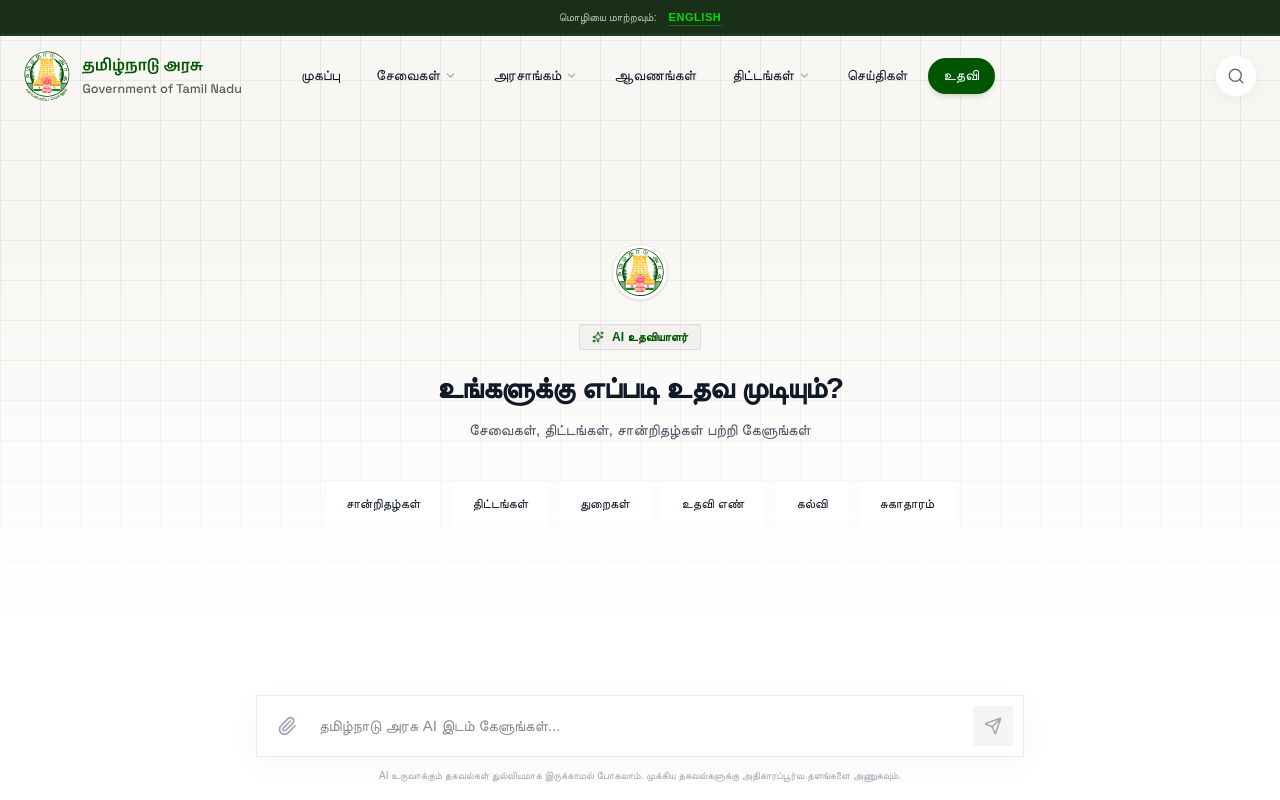
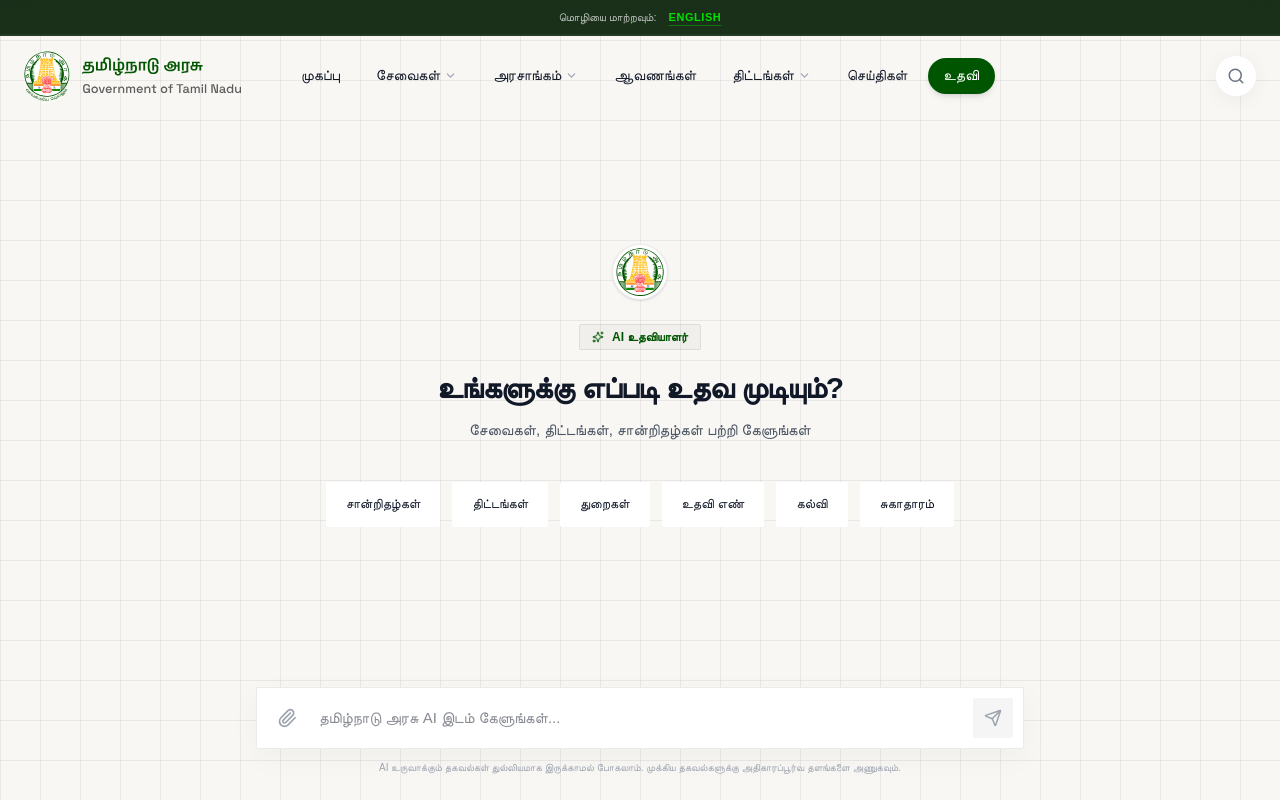
Before and after one commit to Karthick171102/Tamil-Nadu-Government, a React (Vite) app: page /help in a window 1280 px wide. Built offline with nearby package versions, Linux system fonts and the light colour scheme; a web font is replaced by a local one.

Commit message:
feat: initialize core application routing, global styles, and HelpPage structure

```diff
--- a/src/App.jsx
+++ b/src/App.jsx
@@ -105,7 +105,7 @@
       </AnimatePresence>
 
       <motion.div
-        className="flex flex-col fixed inset-0 overflow-hidden w-full bg-white dark:bg-[#0b141a]"
+        className="flex flex-col fixed inset-0 overflow-hidden w-full"
         initial={{ opacity: 0 }}
         animate={{ opacity: loading ? 0 : 1 }}
         transition={{ duration: 0.4, delay: 0.1 }}
--- a/src/index.css
+++ b/src/index.css
@@ -256,8 +256,6 @@
     linear-gradient(90deg, var(--grid-line) 1px, transparent 1px);
   background-size: 40px 40px;
   background-color: var(--bg-primary);
-  -webkit-mask-image: linear-gradient(to bottom, black 0%, black 30%, transparent 80%);
-  mask-image: linear-gradient(to bottom, black 0%, black 30%, transparent 80%);
   transition: background-color 0.4s ease;
 }
 
--- a/src/pages/HelpPage.jsx
+++ b/src/pages/HelpPage.jsx
@@ -163,7 +163,7 @@
   const actions = quickActions[language] || quickActions.en;
 
   return (
-    <div className="flex flex-col w-full h-full" style={{ backgroundColor: 'var(--bg-color)' }}>
+    <div className="flex flex-col w-full h-full bg-transparent">
 
       {/* Messages Area */}
       <div className="flex-1 overflow-y-auto px-4 py-8 flex flex-col gap-6" style={{ scrollbarWidth: 'none' }}>
@@ -284,7 +284,7 @@
       </div>
 
       {/* Modern Floating Input Area */}
-      <div className="w-full pb-6 px-4 shrink-0 bg-gradient-to-t from-[var(--bg-color)] via-[var(--bg-color)] to-transparent pt-6">
+      <div className="w-full pb-6 px-4 shrink-0 pt-4 bg-transparent">
         <div className="max-w-3xl mx-auto w-full">
           <div
             className="flex flex-col rounded-[2px] p-1.5 border shadow-[0_8px_30px_rgba(0,0,0,0.04)]"
```
